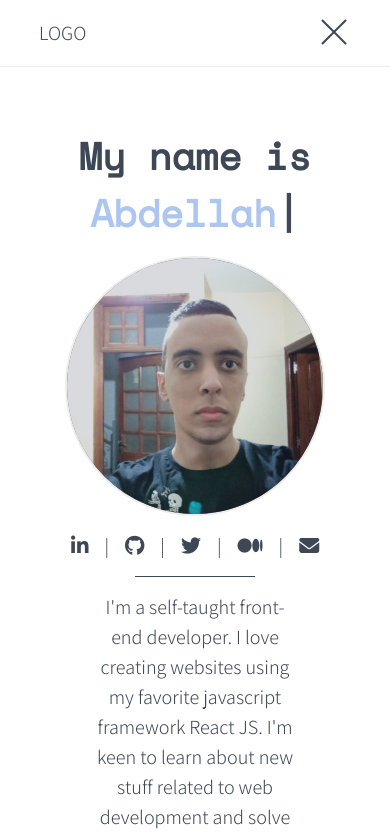
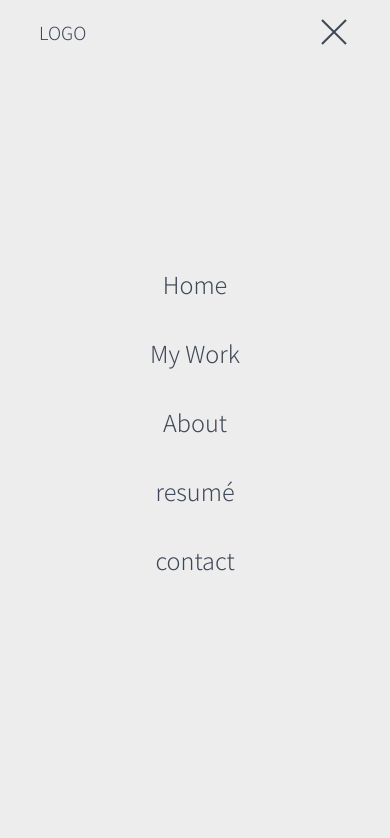
Before and after one commit to AbdellahBahsine/Portfolio-v1, a plain HTML site: page index.html in a window 390 px wide. Both pictures are taken after a click on the element 334 px from the left and 33 px from the top of the page. Shown: the top 838 px of the page. Drawn offline with nearby package versions, Linux system fonts and the light colour scheme.

Commit message:
mobile menu is now almost finished

```diff
--- a/Css/styles.css
+++ b/Css/styles.css
@@ -85,12 +85,12 @@ header{
 }
 
 .nav-link{
-    padding: 0 15px;
+    margin: 0 15px;
     transition: 0.6s;
 }
 
 .nav-link:last-child{
-    padding-right: 0;
+    margin-right: 0;
 }
 
 .nav-link:hover{
@@ -366,6 +366,39 @@ img{
 }
 
 @media (max-width: 640px){
+
+    .logo{
+        z-index: 2;
+    }
+
+    .bars{
+        display: block;
+        z-index: 3;
+    }
+
+    nav{
+        display: none;
+    }
+
+    .visible{
+        position: absolute;
+        top: 0;
+        left: 0;
+        height: 100%;
+        width: 100%;
+        z-index: 1;
+        background-color: #ededed;
+        display: flex;
+        flex-direction: column;
+        justify-content: center;
+        align-items: center;
+    }
+
+    .visible .nav-link{
+        margin: 15px 0;
+        font-size: 26px;
+    }
+
     .card{
         width: 100%;
     }
@@ -374,13 +407,6 @@ img{
         margin-bottom: 15px;
     }
 
-    nav{
-        display: none;
-    }
-
-    .bars{
-        display: block;
-    }
 }
 
 @media (max-width: 314px){
--- a/index.html
+++ b/index.html
@@ -22,7 +22,7 @@
                 <span class="bar"></span>
                 <span class="bar"></span>
             </div>
-            <nav>
+            <nav id="mobile-menu">
                 <a href="#home" class="nav-link">Home</a>
                 <a href="#work" class="nav-link">My Work</a>
                 <a href="#about" class="nav-link">About</a>
--- a/main.js
+++ b/main.js
@@ -1,12 +1,14 @@
-var bars = document.getElementById("bars");
+let hamburgerMenu = document.getElementById("bars");
+let mobileMenu = document.getElementById("mobile-menu");
 
-bars.addEventListener("click", function() {
-  bars.classList.toggle("open")
+hamburgerMenu.addEventListener("click", function() {
+  hamburgerMenu.classList.toggle("open");
+  mobileMenu.classList.toggle("visible");
 })
 
-var typeText = document.querySelector("#typeText")
-var textToBeTyped = "Abdellah"
-var index = 0, isAdding = true
+let typeText = document.querySelector("#typeText")
+let textToBeTyped = "Abdellah"
+let index = 0, isAdding = true
 
 function playAnim() {
   setTimeout(function () {
```
Also changed, not shown: images/WeatherApp.PNG (added).
